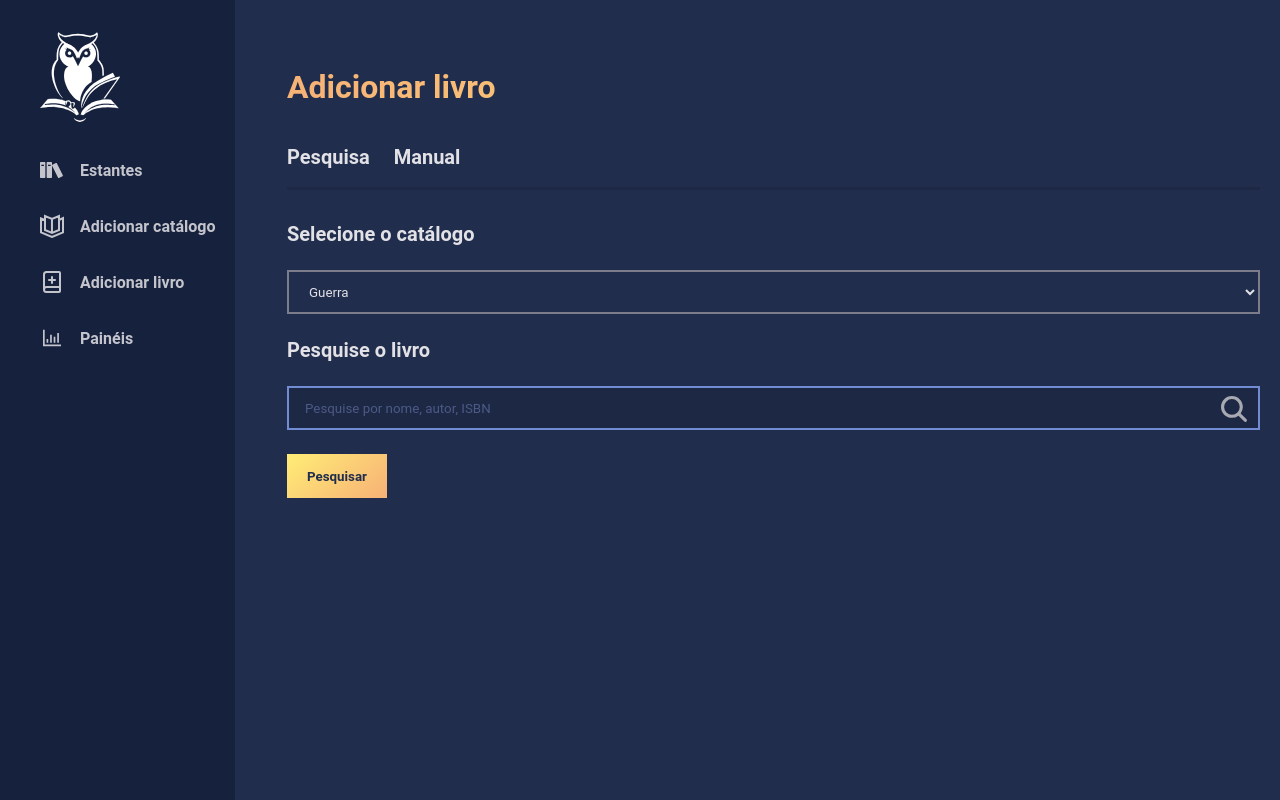
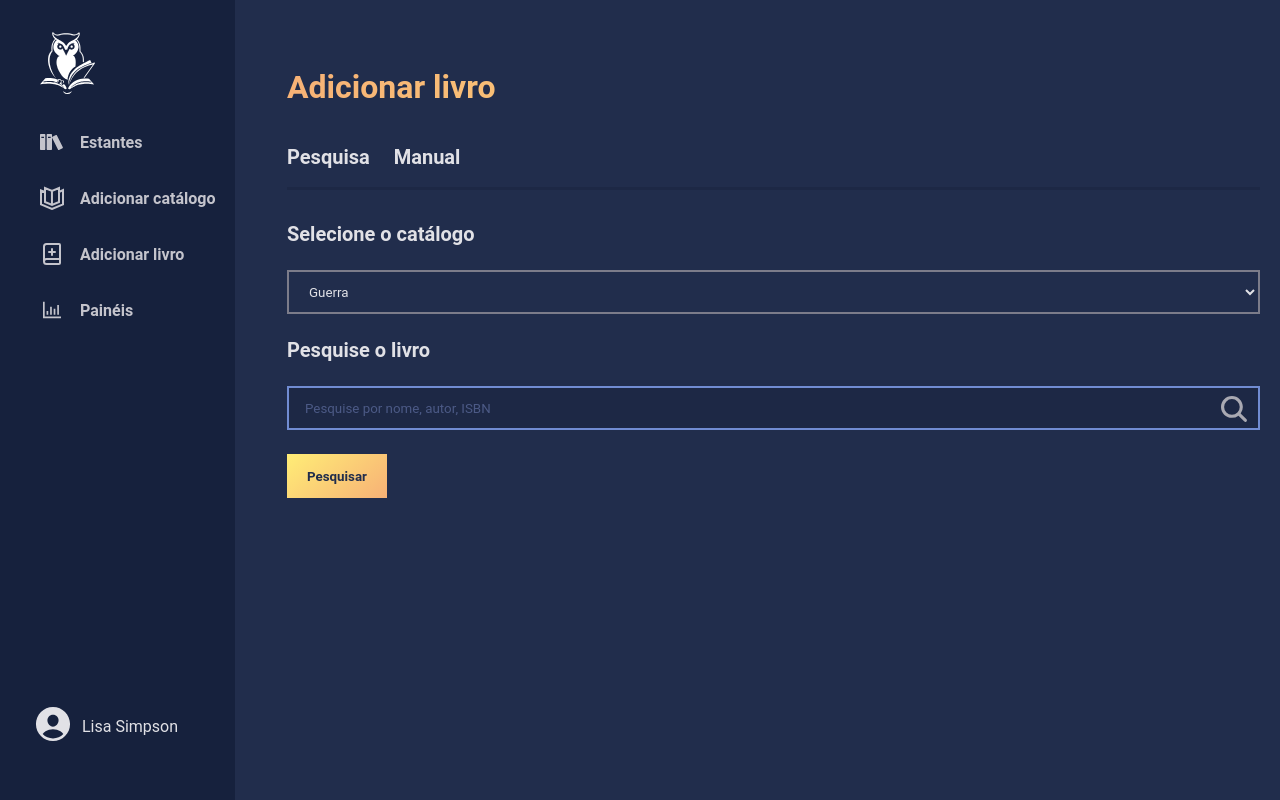
Before and after one commit to rebecaCaroba/direowl-tcc, a React (Vite) app: page /library/add-book in a window 1280 px wide. Built offline with nearby package versions, Linux system fonts and the light colour scheme.

Commit message:
Mudando o usuário de local

```diff
--- a/src/components/Aside/index.tsx
+++ b/src/components/Aside/index.tsx
@@ -6,6 +6,7 @@ import { LuBookPlus } from "react-icons/lu";
 import { GrCatalog } from "react-icons/gr";
 import { AiOutlineBarChart } from 'react-icons/ai';
 import logobranca from '../../assets/logobranca.svg'
+import { IoPersonCircle } from 'react-icons/io5';
 
 export function Aside() {
   const [activeLink, setActiveLink] = useState(null);
@@ -22,7 +23,7 @@ export function Aside() {
     <aside id='aside'>
       <nav className="sidebar-nav">
         <div className="sidebar-logo">
-          <Link className='links-sidebar' to="/library"><img src={logobranca} width={80} /></Link>
+          <Link className='links-sidebar' to="/library"><img src={logobranca} width={55} /></Link>
         </div>
         <ul>
           <li className={activeLink === 'library' ? 'active' : ''}>
@@ -59,6 +60,10 @@ export function Aside() {
           </li>
         </ul>
       </nav>
+        <div className="library-user">
+          <Link to="/"><IoPersonCircle size={42} /></Link>
+          <p>Lisa Simpson</p>
+        </div>
     </aside>
   )
 }
--- a/src/components/Aside/style.scss
+++ b/src/components/Aside/style.scss
@@ -6,7 +6,6 @@ aside {
   padding: 0 0 1.5rem 1.5rem;
   position: fixed;
   height: 100%;
-
 }
 
 .sidebar-logo {
@@ -26,6 +25,8 @@ aside {
 }
 
 .sidebar-nav {
+
+
   ul {
     list-style: none;
     padding: 0;
@@ -62,3 +63,16 @@ aside {
     display: none;
   }
 }
+
+.library-user {
+  display: flex;
+  align-items: center;
+  gap: 0.5rem;
+  padding-left: 0.5rem;
+  height: 100%;
+
+  svg {
+      color: $c-gray-100;
+
+  }
+}
--- a/src/components/header/style.scss
+++ b/src/components/header/style.scss
@@ -52,7 +52,7 @@
     #aside {
         position: fixed;
         width: 100%;
-        top: 78px;
+        top: 76px;
         right: 0;
         z-index: 1000;
         height: 0;
@@ -63,9 +63,10 @@
     }
 
     #aside.active {
-        height: calc(100vh - 78px);
+        height: calc(100vh - 76px);
         opacity: 1;
         visibility: visible;
         overflow-y: auto;
+        overflow: hidden;
     }
 }
--- a/src/pages/Library/index.tsx
+++ b/src/pages/Library/index.tsx
@@ -1,7 +1,6 @@
-import { IoPersonCircle, IoSearch } from "react-icons/io5";
 import './style.scss'
-import { Link } from "react-router-dom";
 import { BookShelves } from "../../components/BookShelves";
+import { IoSearch } from 'react-icons/io5';
 
 export function Library() {
     return (
@@ -13,10 +12,7 @@ export function Library() {
                     </button>
                     <input type="text" autoComplete="off" name="search" id="search" placeholder="Pesquise por nome, autor, ISBN" />
                 </form>
-                <div className="library-user">
-                    <Link to="/"><IoPersonCircle size={42} /></Link>
-                    <p>Lisa Simpson</p>
-                </div>
+
             </header>
             <BookShelves />
         </div>
--- a/src/pages/Library/style.scss
+++ b/src/pages/Library/style.scss
@@ -29,15 +29,5 @@
         }
     }
 
-    .library-user {
-        display: flex;
-        align-items: center;
-        gap: 0.5rem;
-        margin-right: 1rem;
 
-        svg {
-            color: $c-gray-100;
-
-        }
-    }
 }
```
